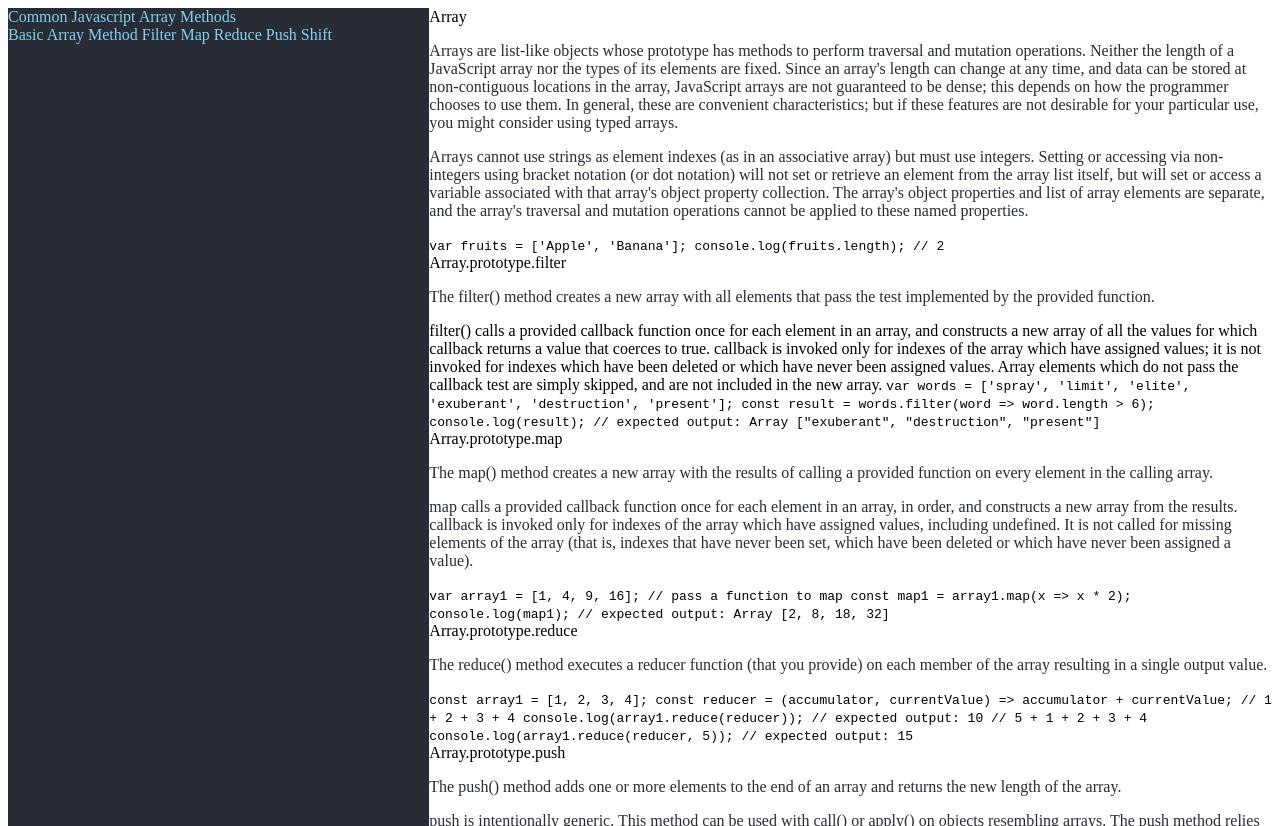
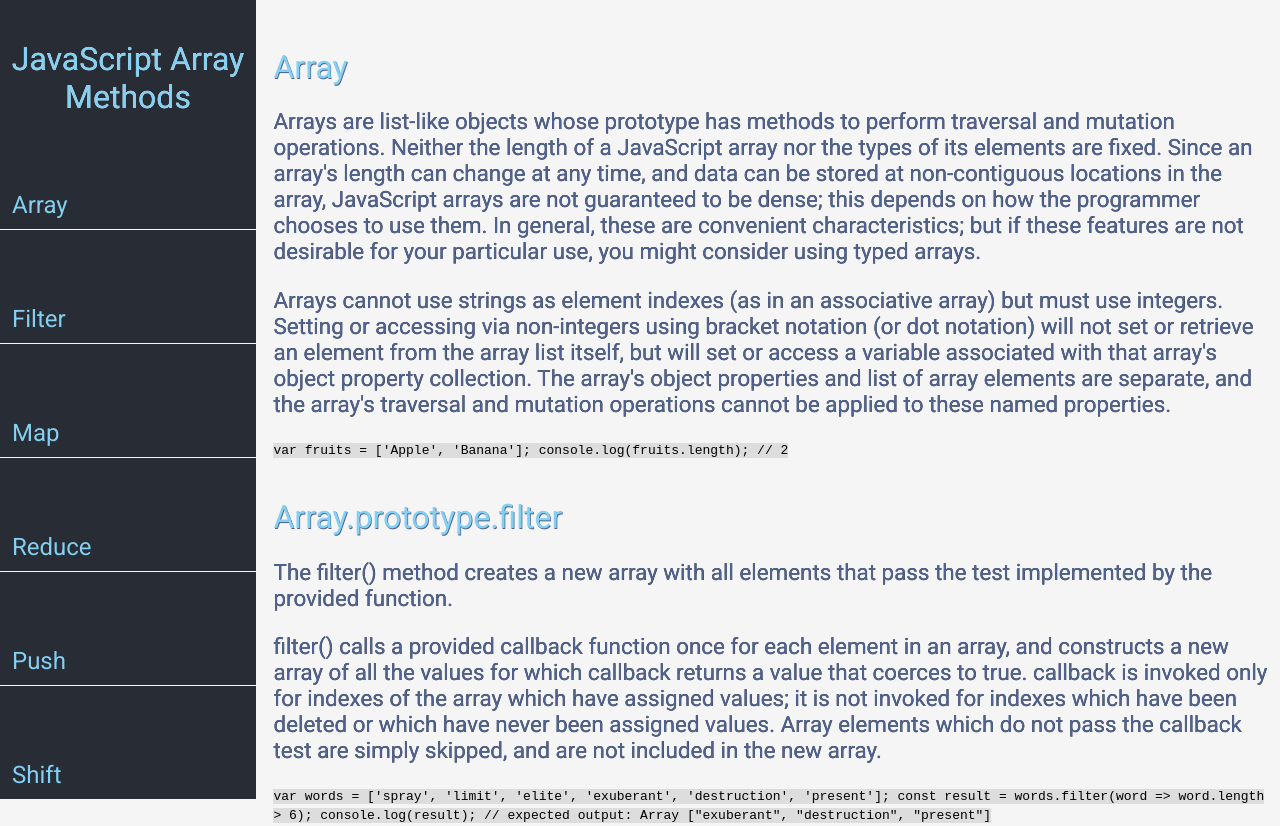
Before and after one commit to terryjreynolds/FCC-Technical-Documentation-Page, a plain HTML site: page index.html in a window 1280 px wide. Shown: the top 826 px of the page. Drawn offline with nearby package versions, Linux system fonts and the light colour scheme.

Commit message:
many changes to style

```diff
--- a/index.html
+++ b/index.html
@@ -17,30 +17,26 @@
     <link rel="stylesheet" href="https://use.fontawesome.com/releases/v5.1.0/css/all.css" integrity="sha384-lKuwvrZot6UHsBSfcMvOkWwlCMgc0TaWr+30HWe3a4ltaBwTZhyTEggF5tJv8tbt"
         crossorigin="anonymous">
     <link rel="stylesheet" type="text/css" href="style.css">
-    <link rel="icon" type="image/png" href="favicon-32x32.png" sizes="32x32" />
-    <link rel="icon" type="image/png" href="favicon-16x16.png" sizes="16x16" />
     <link href="https://fonts.googleapis.com/css?family=Roboto" rel="stylesheet">
-    <script src="https://ajax.googleapis.com/ajax/libs/jquery/3.3.1/jquery.min.js"></script>
 
 </head>
 
 <body>
 
     <nav id="navbar">
-        <header>
-            Common Javascript Array Methods
+        <header id="nav-header">JavaScript Array Methods
         </header>
-        <a href="">Basic Array Method</a>
-        <a href="">Filter</a>
-        <a href="">Map</a>
-        <a href="">Reduce</a>
-        <a href="">Push</a>
-        <a href="">Shift</a>
+        <a href="#array">Array</a>
+        <a href="#filter">Filter</a>
+        <a href="#map">Map</a>
+        <a href="#reduce">Reduce</a>
+        <a href="#push">Push</a>
+        <a href="#shift">Shift</a>
     </nav>
 
     <main id="main-doc">
         <section class="main-section">
-            <header>Array</header>
+            <header id="array" class="section-headers">Array</header>
             <p>Arrays are list-like objects whose prototype has methods to perform traversal and mutation operations.
                 Neither the
                 length of a JavaScript array nor the types of its elements are fixed. Since an array's length can
@@ -66,17 +62,17 @@
 
         </section>
         <section class="main-section">
-            <header id="filter">Array.prototype.filter</header>
+            <header id="filter" class="section-headers">Array.prototype.filter</header>
             <p>The filter() method creates a new array with all elements that pass the test implemented by the provided
                 function.</p>
-            filter() calls a provided callback function once for each element in an array, and constructs a new array
+            <p>filter() calls a provided callback function once for each element in an array, and constructs a new array
             of all the
             values for which callback returns a value that coerces to true. callback is invoked only for indexes of the
             array which
             have assigned values; it is not invoked for indexes which have been deleted or which have never been
             assigned values.
             Array elements which do not pass the callback test are simply skipped, and are not included in the new
-            array.
+            array.</p>
             <code>var words = ['spray', 'limit', 'elite', 'exuberant', 'destruction', 'present'];
 
                         const result = words.filter(word => word.length > 6);
@@ -85,7 +81,7 @@
                         // expected output: Array ["exuberant", "destruction", "present"]</code>
         </section>
         <section class="main-section">
-            <header id="map">Array.prototype.map</header>
+            <header id="map" class="section-headers">Array.prototype.map</header>
             <p>The map() method creates a new array with the results of calling a provided function on every element in
                 the calling
                 array.</p>
@@ -105,7 +101,7 @@
             // expected output: Array [2, 8, 18, 32]</code>
         </section>
         <section class="main-section">
-            <header id="reduce">Array.prototype.reduce</header>
+            <header id="reduce" class="section-headers">Array.prototype.reduce</header>
             <p>The reduce() method executes a reducer function (that you provide) on each member of the array resulting
                 in a single
                 output value.</p>
@@ -122,7 +118,7 @@
             // expected output: 15</code>
         </section>
         <section class="main-section">
-            <header id="push">Array.prototype.push</header>
+            <header id="push" class="section-headers">Array.prototype.push</header>
             <p>The push() method adds one or more elements to the end of an array and returns the new length of the
                 array.</p>
             <p>push is intentionally generic. This method can be used with call() or apply() on objects resembling
@@ -145,8 +141,8 @@
             console.log(animals);
             // expected output: Array ["pigs", "goats", "sheep", "cows", "chickens"]</code>
         </section>
-        <section class="main-section">
-            <header id="shift">Array.prototype.shift</header>
+        <section class="main-section" id="last-section">
+            <header id="shift" class="section-headers">Array.prototype.shift</header>
             <p>The shift() method removes the first element from an array and returns that removed element. This method
                 changes the
                 length of the array.</p>
@@ -162,7 +158,14 @@
 
             console.log(firstElement);
             // expected output: 1</code>
+
         </section>
+        <div id="footer">
+            <p id="footerText">Copyright, 2018. <a href="https://terryjreynolds.github.io" target="_blank" id="terry">Terry
+                    Reynolds</a></p>
+
+        </div>
+
 
     </main>
 
--- a/style.css
+++ b/style.css
@@ -1,21 +1,63 @@
 body {
-  background: rgb(255, 255, 255);
-  display: grid;
-  grid-template-columns: 1fr 2fr;
+  background: whitesmoke;
+  font-family: "Roboto", sans-serif;
 }
 #main-doc {
+  display: flex;
+  flex-direction: column;
+  width: 79%;
+  height: auto;
+  padding-left: 21%;
 }
-.main-section {
-  grid-area: 2;
+.section-headers {
+  font-size: 4vh;
+  color: #83d0f2;
+  text-shadow: 0.09vh 0.09vh rgb(80, 98, 144);
+  margin-top: 5vh;
 }
 p {
-  color: rgb(40, 44, 52);
+  font-size: 2.8vh;
+  text-shadow: 0.01vh 0.01vh rgb(40, 44, 52);
+  color: rgb(80, 98, 144);
+}
+code {
+  background: rgb(221, 221, 221);
 }
 #navbar {
+  display: flex;
+  flex-direction: column;
+  justify-content: space-between;
+  justify-items: flex-start;
+  text-align: start;
   background: rgb(40, 44, 52);
   color: #83d0f2;
+  position: fixed;
+  left: 0;
+  top: 0;
+  width: 20%;
+  height: 100%;
+}
+#nav-header {
+  font-size: 4vh;
+  padding-top: 5vh;
+  text-align: center;
+  text-shadow: 0.001vh 0.001vh whitesmoke;
 }
 a {
+  font-size: 3vh;
+  padding-left: 1.5vh;
+  padding-bottom: 1.2vh;
   color: #83d0f2;
+  border-bottom: solid 0.1vh whitesmoke;
   text-decoration: none;
 }
+#last-section {
+  margin-bottom: 100vh;
+}
+footer {
+  margin-bottom: 50vh;
+}
+#footerText {
+  font-size: 1.2vw;
+  color: whitesmoke;
+}
```
